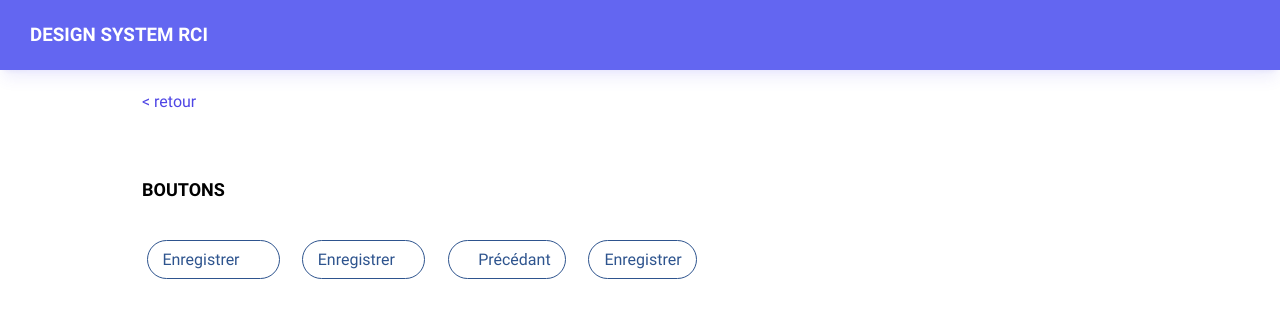
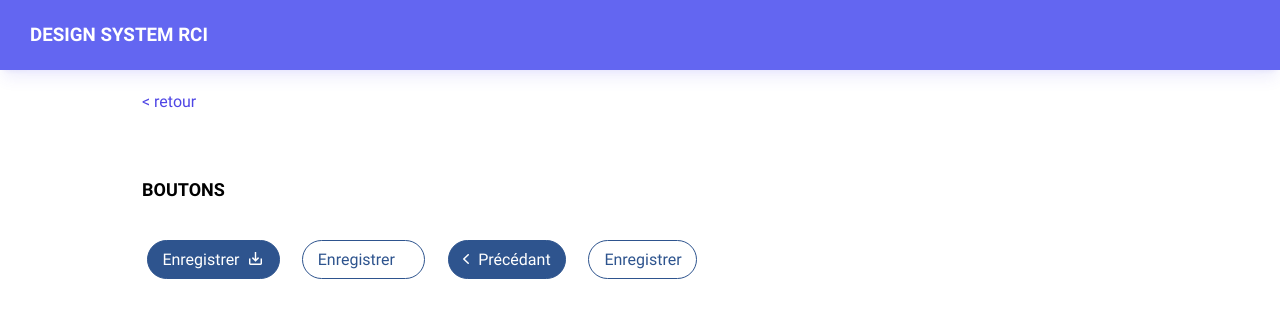
Before and after one commit to elixian/ds-pro, an Angular app: page /components/buttons in a window 1280 px wide. Shown: the top 318 px of the page. Built offline with nearby package versions, Linux system fonts and the light colour scheme.

Commit message:
change view

```diff
--- a/src/app/app.component.ts
+++ b/src/app/app.component.ts
@@ -12,7 +12,7 @@ import { Router } from '@angular/router';
   styleUrls: ['./app.component.scss']
 })
 export class AppComponent {
-  title = 'design RCI';
+  title = 'design Syliq';
   public href: string = "";
   constructor(private router: Router){
 
--- a/src/app/layouts/button-view/button-view.component.html
+++ b/src/app/layouts/button-view/button-view.component.html
@@ -1,10 +1,10 @@
 <h1 class="m-14  ml-0">Boutons</h1>
 <div class="flex items-start gap-5">
-  <app-buttons class="btn-primary" [text]="'Enregistrer'" [icon]="'download'" >
+  <app-buttons class="cnav-btn-primary" [text]="'Enregistrer'" [icon]="'download'" >
   </app-buttons>
-  <app-buttons class="btn-primary" [text]="'Enregistrer'" [icon]="'arrow'" >
+  <app-buttons class="canv-btn-primary" [text]="'Enregistrer'" [icon]="'arrow'" >
   </app-buttons>
-  <app-buttons class="btn-primary" [text]="'Précédant'" [icon]="'arrow'" dir="rtl" >
+  <app-buttons class="cnav-btn-primary" [text]="'Précédant'" [icon]="'arrow'" dir="rtl" >
   </app-buttons>
   <app-buttons class="" [text]="'Enregistrer'"  >
   </app-buttons>
```
